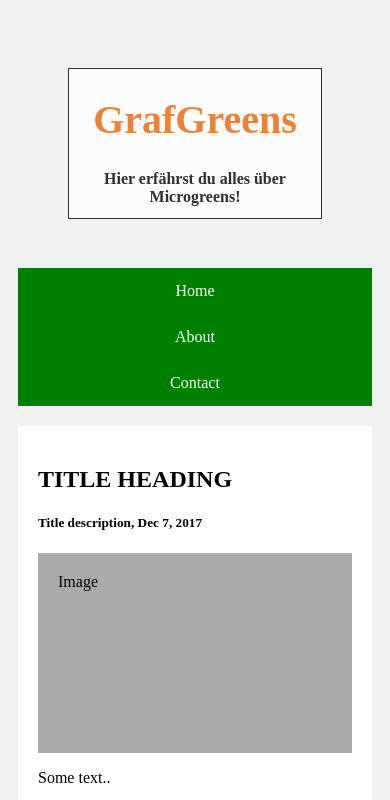
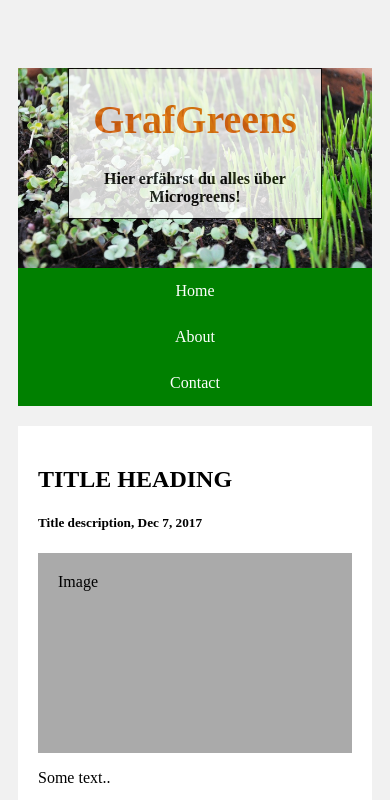
Before and after one commit to rGr9/GrafGreens, a plain HTML site: page index.html in a window 390 px wide. Shown: the top 800 px of the page. Drawn offline with Linux system fonts and the light colour scheme.

Commit message:
responsiveness test

```diff
--- a/main.css
+++ b/main.css
@@ -6,7 +6,7 @@ header{
 	padding: auto;
 	text-align: center;
 	color:#ed6707 ;
-	background: url(sprouts.jpg) no-repeat center;
+	background: url(./images/sprouts.jpg) no-repeat center;
   	background-size: cover;
   	height: 200px;
   	position: relative;
@@ -97,7 +97,6 @@ footer {
   background: #ddd;
   margin-top: 20px;
 }
-
 /* Responsive layout - when the screen is less than 800px wide, make the two columns stack on top of each other instead of next to each other */
 @media screen and (max-width: 800px) {
   .leftcolumn, .rightcolumn {
```
